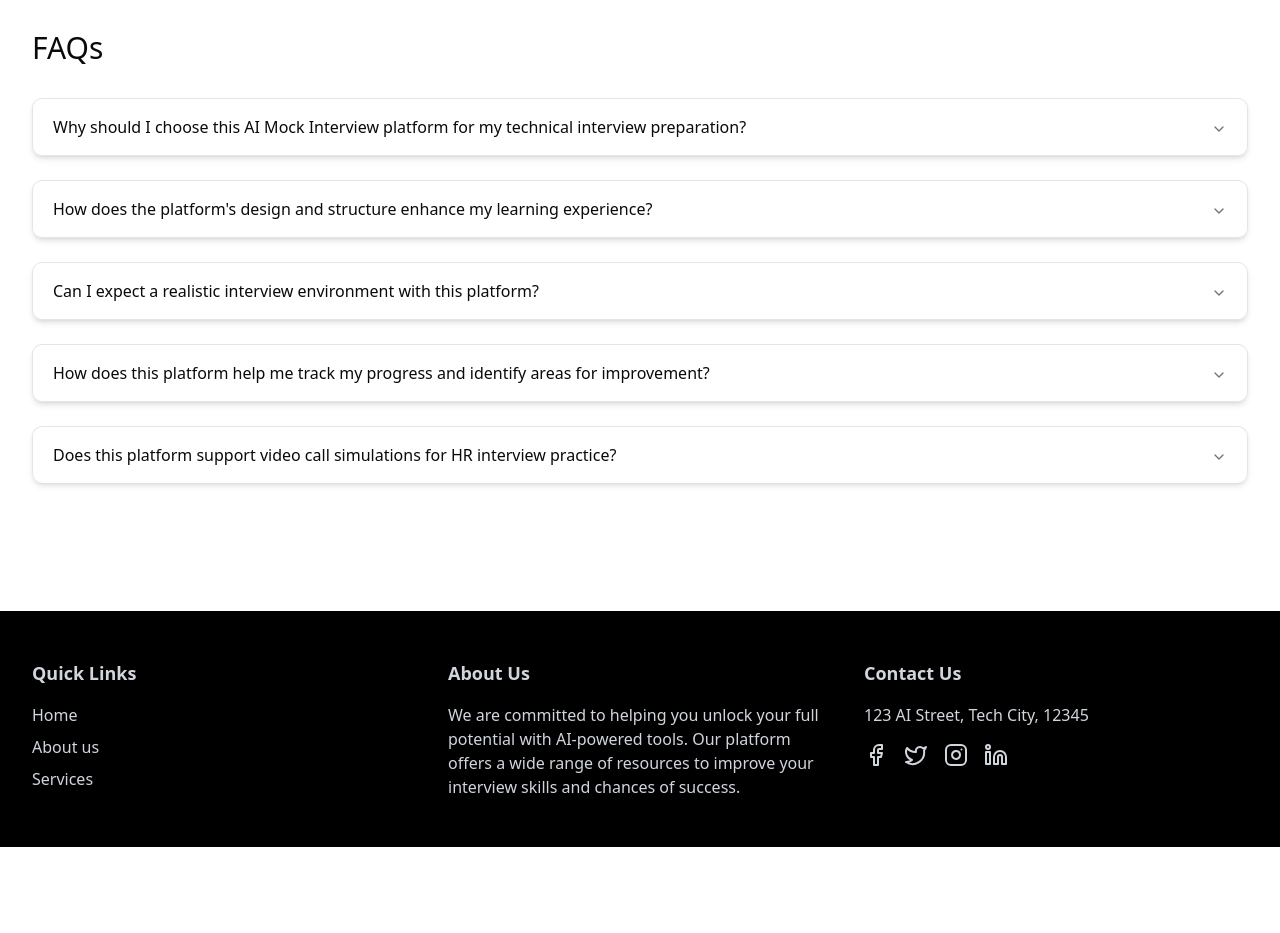
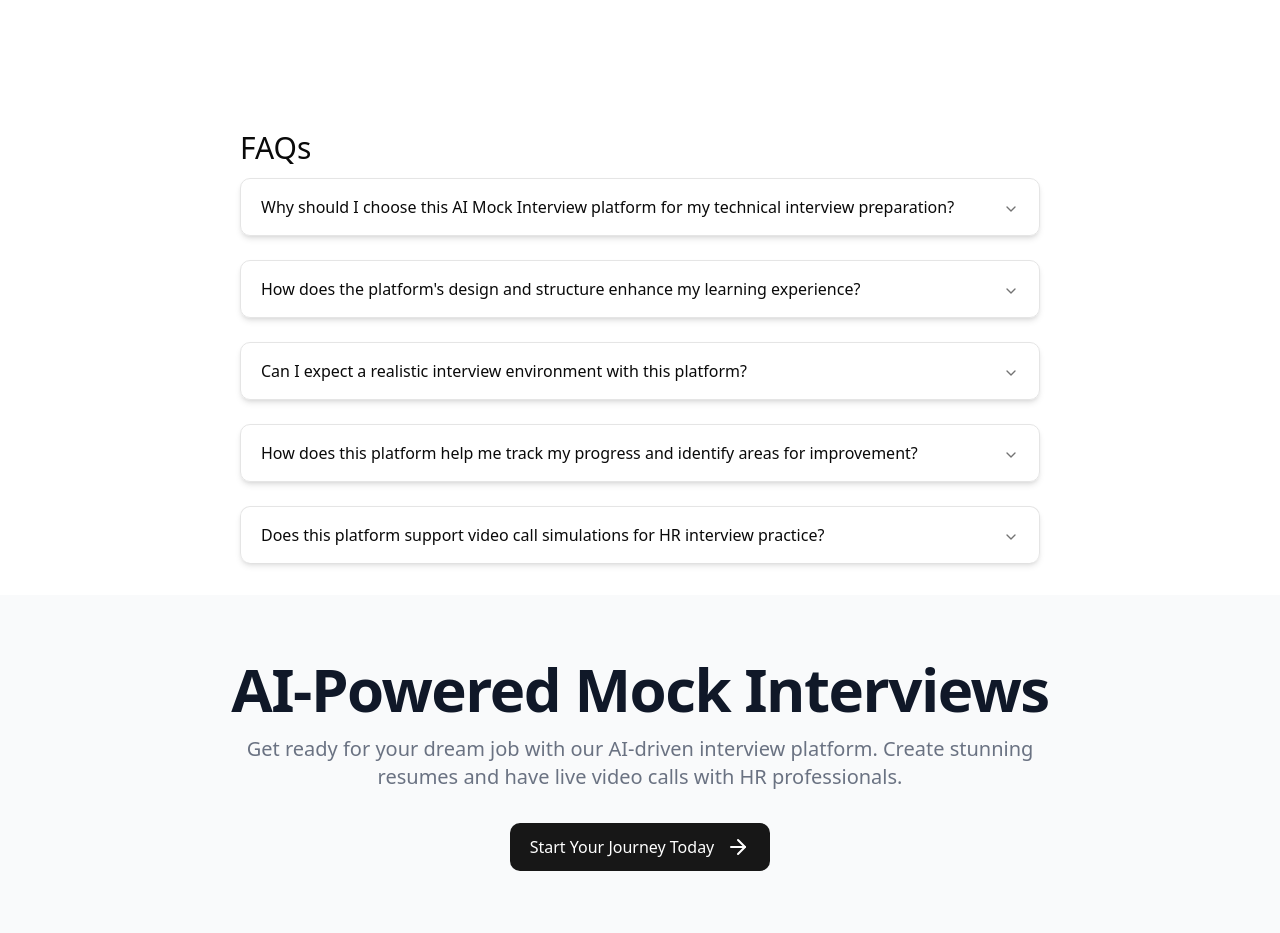
Before and after one commit to itsnikhil28/Mock-interview, a React (Vite) app: page / in a window 1280 px wide. Shown: the part 1839-2772 px from the top of the page. Before the commit the page ends 2686 px from the top, so only its background shows below. Built offline with nearby package versions, Linux system fonts and the light colour scheme; no server answers.

Commit message:
Changes: Homepage

```diff
--- a/src/Routes/Main/Homepage.tsx
+++ b/src/Routes/Main/Homepage.tsx
@@ -1,7 +1,7 @@
 import Container from "@/components/Container";
 import Marqueimg from "@/components/Marque-img";
 import { Button } from "@/components/ui/button";
-import { BookOpenCheck, Sparkles } from "lucide-react";
+import { ArrowRight, BookOpenCheck, Sparkles } from "lucide-react";
 import Marquee from "react-fast-marquee";
 import { Link } from "react-router-dom";
 import accordiondata from "./accordion-question.json"
@@ -12,7 +12,7 @@ import { cn } from "@/lib/utils";
 export default function Homepage() {
     const [activeFeed, setactiveFeed] = useState(0)
     return (
-        <div className="flex-col w-full pb-24">
+        <div className="flex-col w-full">
             <Container>
                 <div className="my-8">
                     <h2 className="text-3xl text-center md:text-left md:text-6xl">
@@ -116,7 +116,8 @@ export default function Homepage() {
                     </div>
                 </div>
 
-                <h2 className="text-2xl md:text-3xl">
+                <div className="w-full max-w-[800px] mx-auto">
+                    <h2 className="text-2xl md:text-3xl py-3 mt-30">
                         FAQs
                     </h2>
                     <Accordion type="single" collapsible className="space-y-6">
@@ -136,7 +137,26 @@ export default function Homepage() {
                             </AccordionItem>
                         ))}
                     </Accordion>
+                </div>
             </Container>
+
+            <div>
+                <section className="z-50 bg-gray-50">
+                    <div className="py-8 px-4 mx-auto max-w-screen-xl text-center lg:py-16 lg:px-12">
+                        <h1 className="mb-4 text-3xl font-bold tracking-tight leading-none text-gray-900 md:text-5xl lg:text-6xl dark:text-white">
+                            AI-Powered Mock Interviews
+                        </h1>
+                        <p className="mb-8 text-lg font-normal text-gray-500 lg:text-xl sm:px-16 xl:px-48 dark:text-gray-400">
+                            Get ready for your dream job with our AI-driven interview platform. Create stunning resumes and have live video calls with HR professionals.
+                        </p>
+                        <div className="flex flex-col mb-8 lg:mb-16 space-y-4 sm:flex-row sm:justify-center sm:space-y-0 sm:space-x-4">
+                            <Link to="/sign-in" className="inline-flex justify-center items-center py-3 px-5 text-base font-medium text-center text-white rounded-lg bg-primary hover:bg-primary-dark">
+                                Start Your Journey Today <ArrowRight className="ms-3" />
+                            </Link>
+                        </div>
+                    </div>
+                </section>
+            </div>
         </div>
     )
 }
```
Lines whose indentation alone changed are shown as unchanged.
